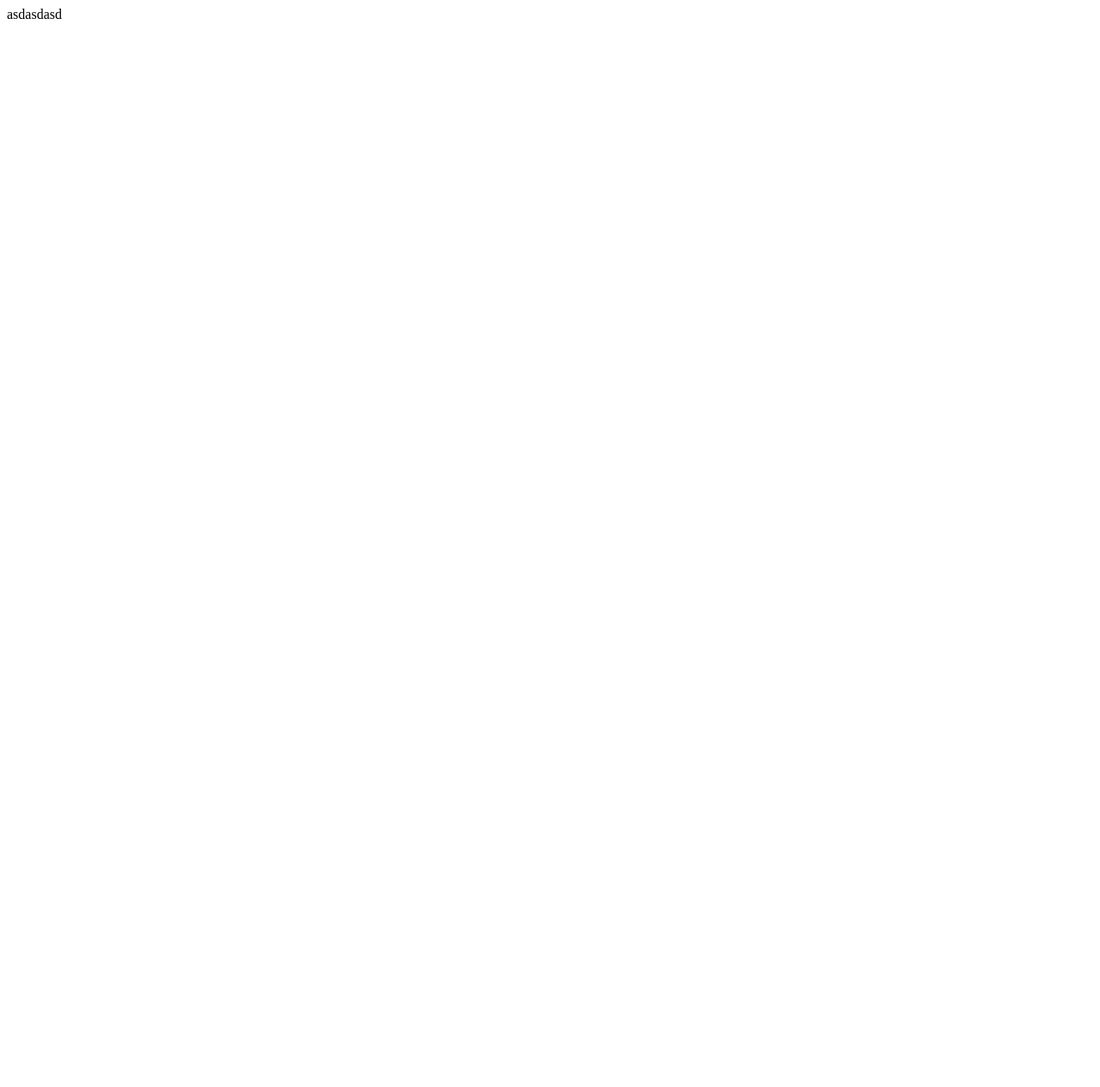
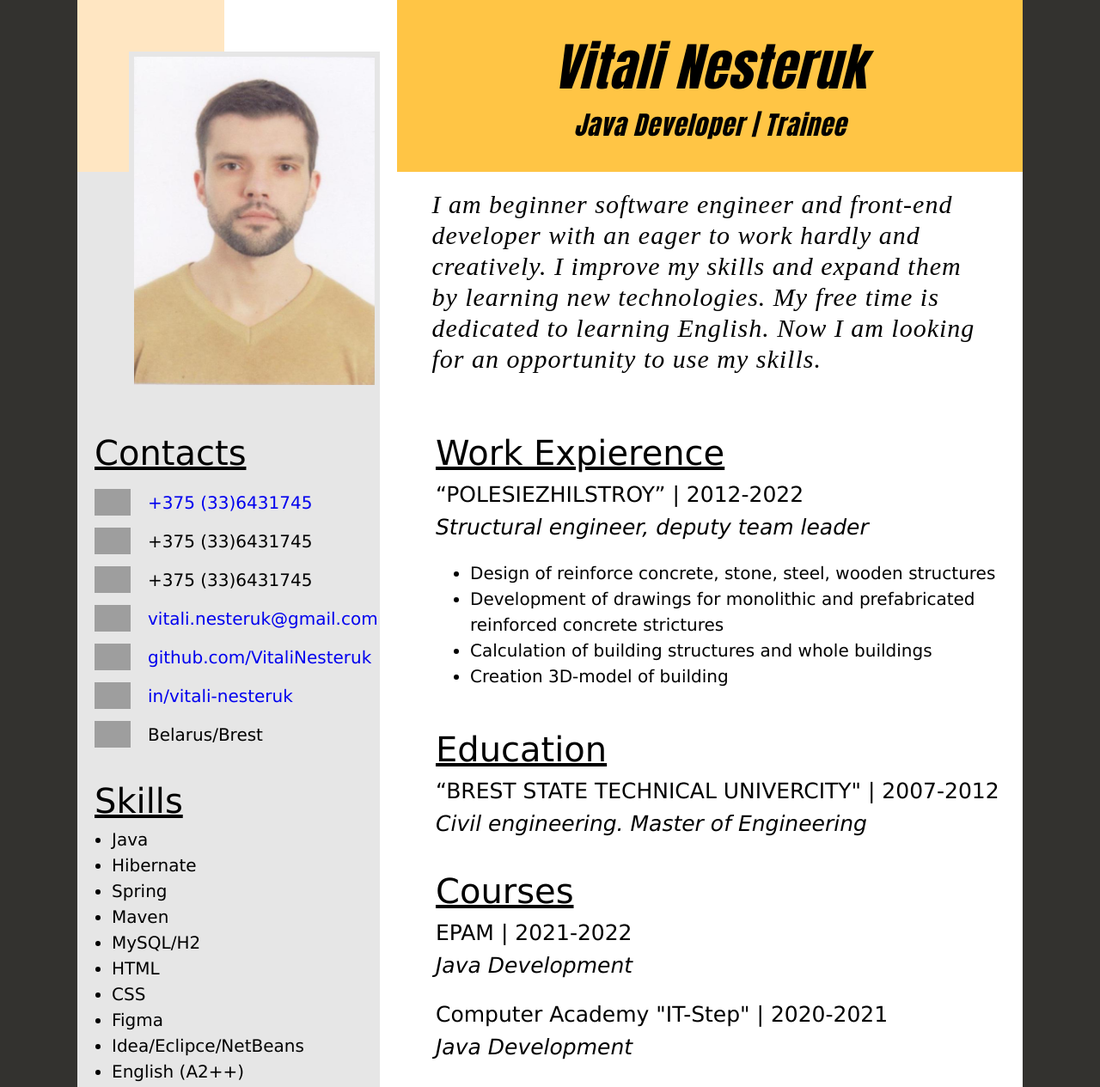
Before and after one commit to VitaliNesteruk/Resume, a plain HTML site: page index.html in a window 1280 px wide. Shown: the top 1265 px of the page at 86% size. Before the commit the page ends 800 px from the top, so only its background shows below. Drawn offline with Linux system fonts and the light colour scheme; grey boxes are pictures that could not be loaded.

Commit message:
My Java Resume

```diff
--- /dev/null
+++ b/css/main.css
@@ -0,0 +1,162 @@
+body {
+    background-color: #33322f;
+}
+
+.container {
+    color:black;
+    width: 1100px;
+    margin: 0px auto;
+    background-color: #ffffff;
+}
+
+header .header-wrapper {
+    display:flex;
+    justify-content: flex-start;
+    height: 400px;
+    width: inherit;
+    letter-spacing: 1px;
+}
+
+header .header-wrapper .photo {
+    width: 32%;
+    display: flex;
+    justify-content: space-between;
+    align-items:stretch;
+    flex-wrap: wrap;
+
+}
+
+header .photo .photo-item1 {
+    background-color: #ffe6c2;
+    width: 50%;
+    height: 50%;
+    /* overflow: visible; */
+    z-index: 100;
+}
+header .photo .photo-item2 {
+    background-color: #ffffff;
+    width: 50%;
+    height: 50%;
+}
+header .photo .photo-item3 {
+    background-color: #e6e6e6;
+    width: 100%;
+    height: 50%;
+}
+
+header .photo .photo-item1 img {
+    max-width: 170.5%;
+    margin: 35% 0px 0px 35%;
+    border: 6px solid #e6e6e6;
+}
+
+header .header-wrapper .about-me {
+    width: 68%;
+    margin-left: 30px;
+}
+
+header .header-wrapper .about-me .name {
+    display: flex;
+    justify-content: center;
+    flex-direction: column;
+    font-family: Impact, Haettenschweiler, 'Arial Narrow Bold', sans-serif;
+    font-style: oblique;
+    font-weight: normal;
+    align-items: center;
+    height: 200px;
+    background-color: #ffc545;
+}
+
+header .header-wrapper .about-me .name .vn {
+    font-size: 60px;
+}
+
+header .header-wrapper .about-me .name .jd {
+    font-size: 30px;
+}
+
+header .header-wrapper .about-me .introduce {
+    font-size: 30px;
+    font-family: serif;
+    font-style: oblique;
+    font-weight:normal;
+    padding: 20px 40px;
+    line-height: 1.2;
+}
+
+main .container{
+    display: flex;
+    justify-content: flex-start;
+}
+
+main .title {
+    font-size: 40px;
+    font-family: Verdana, Geneva, Tahoma, sans-serif;
+    font-weight: 500;
+    text-decoration: underline;
+    padding-top: 20px;
+}
+
+main .contacts {
+    width: 32%;
+    padding-left: 20px;
+    background-color: #e6e6e6;
+    padding-top: 7%;
+}
+
+main .contacts .contacts-item {
+    margin: 10px 15px 10px 0px;
+    display: flex;
+    justify-content:flex-start;
+    align-items: center;
+    height: 35px;
+    gap: 20px;
+    font-size: 20px;
+    font-family: Verdana, Geneva, Tahoma, sans-serif;
+    text-decoration: none;
+}
+
+main .contacts .contacts-item a{
+    text-decoration: none;
+}
+
+main .contacts .contacts-item img {
+    object-fit: contain;
+    height: 90%;
+}
+
+main .contacts .skills ul {
+    font-family: Verdana, Geneva, Tahoma, sans-serif;
+    font-size: 20px;
+    margin-top: 0px;
+    padding-left: 20px;
+}
+
+main .expierence {
+    width: 68%;
+    padding-top: 7%;
+    padding-left: 65px;
+    font-family: Verdana, Geneva, Tahoma, sans-serif;
+    font-size: 20px;
+}
+
+main .expierence .work-place{
+    font-family: Verdana, Geneva, Tahoma, sans-serif;
+    font-size: 25px;
+}
+
+main .expierence .profession{
+    font-family: Verdana, Geneva, Tahoma, sans-serif;
+    font-size: 25px;
+    font-style: oblique;
+}
+
+footer .footer-content {
+    background-color: #bbbbbb;
+    display: flex;
+    justify-content: space-between;
+    align-items: center;
+    font-size: 20px;
+    font-style: oblique;
+    padding: 20px;
+}
--- /dev/null
+++ b/css/reset.css
@@ -0,0 +1,73 @@
+/* Box sizing rules */
+*,
+*::before,
+*::after {
+  box-sizing: border-box;
+}
+
+/* Remove default margin */
+body,
+h1,
+h2,
+h3,
+h4,
+p,
+figure,
+blockquote,
+dl,
+dd {
+  margin: 0;
+}
+
+/* Remove list styles on ul, ol elements with a list role, which suggests default styling will be removed */
+ul[role="list"],
+ol[role="list"] {
+  list-style: none;
+}
+
+/* Set core root defaults */
+html:focus-within {
+  scroll-behavior: smooth;
+}
+
+/* Set core body defaults */
+body {
+  min-height: 100vh;
+  text-rendering: optimizeSpeed;
+  line-height: 1.5;
+}
+
+/* A elements that don't have a class get default styles */
+a:not([class]) {
+  text-decoration-skip-ink: auto;
+}
+
+/* Make images easier to work with */
+img,
+picture {
+  max-width: 100%;
+  display: block;
+}
+
+/* Inherit fonts for inputs and buttons */
+input,
+button,
+textarea,
+select {
+  font: inherit;
+}
+
+/* Remove all animations and transitions for people that prefer not to see them */
+@media (prefers-reduced-motion: reduce) {
+  html:focus-within {
+   scroll-behavior: auto;
+  }
+  *,
+  *::before,
+  *::after {
+    animation-duration: 0.01ms !important;
+    animation-iteration-count: 1 !important;
+    transition-duration: 0.01ms !important;
+    scroll-behavior: auto !important;
+  }
+}
--- a/index.html
+++ b/index.html
@@ -1,13 +1,136 @@
 <!DOCTYPE html>
 <html lang="en">
+
 <head>
     <meta charset="UTF-8">
     <meta http-equiv="X-UA-Compatible" content="IE=edge">
     <meta name="viewport" content="width=device-width, initial-scale=1.0">
-    <title>Document</title>
+    <title>Portfolio</title>
+    <link rel="stylesheet" href="css/reset.css">
+    <link rel="stylesheet" href="css/main.css">
 </head>
+
 <body>
-    asdasdasd
+    <header>
+        <div class="container">
+            <div class="header-wrapper">
+                <div class="photo">
+                    <div class="photo-item1">
+                        <img src="images/F1.jpg" alt="F1">
+                    </div>
+                    <div class="photo-item2"></div>
+                    <div class="photo-item3"></div>
+                </div>
+                <div class="about-me">
+                    <div class="name">
+                        <p class="vn">Vitali Nesteruk</p>
+                        <p class="jd">Java Developer | Trainee</p>
+                    </div>
+                    <div class="introduce">
+                        <p>I am beginner software engineer and front-end developer with an eager
+                            to work hardly and creatively. I improve my skills and expand them
+                            by learning new technologies. My free time is dedicated to learning
+                            English. Now I am looking for an opportunity to use my skills. </p>
+                    </div>
+                </div>
+            </div>
+        </div>
+    </header>
 
+    <main>
+        <div class="container">
+            <div class="contacts">
+                <p class="title">Contacts</p>
+                <div class="contacts-item Telephone">
+                    <img src="https://media-public.canva.com/fCpq4/MAEFswfCpq4/1/t.png" draggable="false"
+                        alt="Telephone">
+                    <a href="tel:+375336431745">+375 (33)6431745</a>
+                </div>
+                <div class="contacts-item Telegram">
+                    <img src="https://media-public.canva.com/Pokwo/MADnBlPokwo/4/t.png" draggable="false"
+                        alt="Telegram">
+                    <p>+375 (33)6431745</p>
+                </div>
+                <div class="contacts-item WhatsApp">
+                    <img src="https://media-public.canva.com/-1QMs/MAFRfn-1QMs/1/t.png" draggable="false"
+                        alt="WhatsApp">
+                    <p>+375 (33)6431745</p>
+                </div>
+                <div class="contacts-item Mail">
+                    <img src="https://media-public.canva.com/uMVaQ/MAD9FcuMVaQ/2/t.png" draggable="false" alt="Mail">
+                    <a href="mailto:vitali.nesteruk@gmail.com">vitali.nesteruk@gmail.com</a>
+                </div>
+                <div class="contacts-item GitHub">
+                    <img src="https://media-public.canva.com/mdRJQ/MAFQoymdRJQ/1/t.png" draggable="false" alt="GitHub">
+                    <a href="https://github.com/VitaliNesteruk" target="_blank">github.com/VitaliNesteruk</a>
+                </div>
+                <div class="contacts-item LinkedIn">
+                    <img src="https://media-public.canva.com/WxAmE/MAE1AuWxAmE/1/t.png" draggable="false"
+                        alt="LinkedIn">
+                    <a href="https://www.linkedin.com/in/vitali-nesteruk" target="_blank">in/vitali-nesteruk</a>
+                </div>
+                <div class="contacts-item Location">
+                    <img src="https://media-public.canva.com/txtKY/MAA9p_txtKY/5/t.png" draggable="false"
+                        alt="Location">
+                    <p>Belarus/Brest</p>
+                </div>
+                <div class="skills">
+                    <p class="title">Skills</p>
+                    <ul>
+                        <li>Java</li>
+                        <li>Hibernate</li>
+                        <li>Spring</li>
+                        <li>Maven</li>
+                        <li>MySQL/H2</li>
+                        <li>HTML</li>
+                        <li>CSS</li>
+                        <li>Figma</li>
+                        <li>Idea/Eclipce/NetBeans</li>
+                        <li>English (A2++)</li>
+                    </ul>
+                </div>
+            </div>
+            <div class="expierence">
+                <div class="work-expierence">
+                    <p class="title">Work Expierence</p>
+                    <p class="work-place">“POLESIEZHILSTROY” | 2012-2022</p>
+                    <p class="profession">Structural engineer, deputy team leader</p>
+                    <ul>
+                        <li>Design of reinforce concrete, stone, steel, wooden structures</li>
+                        <li>Development of drawings for monolithic and prefabricated
+                            reinforced concrete strictures</li>
+                        <li>Calculation of building structures and whole buildings </li>
+                        <li>Creation 3D-model of building</li>
+                    </ul>
+                </div>
+                <div class="education">
+                    <p class="title">Education</p>
+                    <p class="work-place">“BREST STATE TECHNICAL UNIVERCITY" | 2007-2012</p>
+                    <p class="profession">Civil engineering. Master of Engineering</p>
+                </div>
+                <div class="courses">
+                    <p class="title" style="padding-top: 30px;">Courses</p>
+                    <p class="work-place">EPAM | 2021-2022</p>
+                    <p class="profession">Java Development</p>
+                    <p class="work-place" style="padding-top: 20px;">Computer Academy "IT-Step" | 2020-2021</p>
+                    <p class="profession">Java Development</p>
+                </div>
+
+            </div>
+        </div>
+    </main>
+
+    <footer>
+        <div class="container">
+            <div class="footer-content">
+                <div class="year">
+                    <div> &copy 2007-2023</div>
+                </div>
+                <p class="location">Belarus / Brest</p>
+                <p class="name">Designed by <span style="color: green;">Vitali Nesetruk </span></p>
+            </div>
+        </div>
+    </footer>
 </body>
+
 </html>
```
Also changed, not shown: images/F1.jpg (added).
